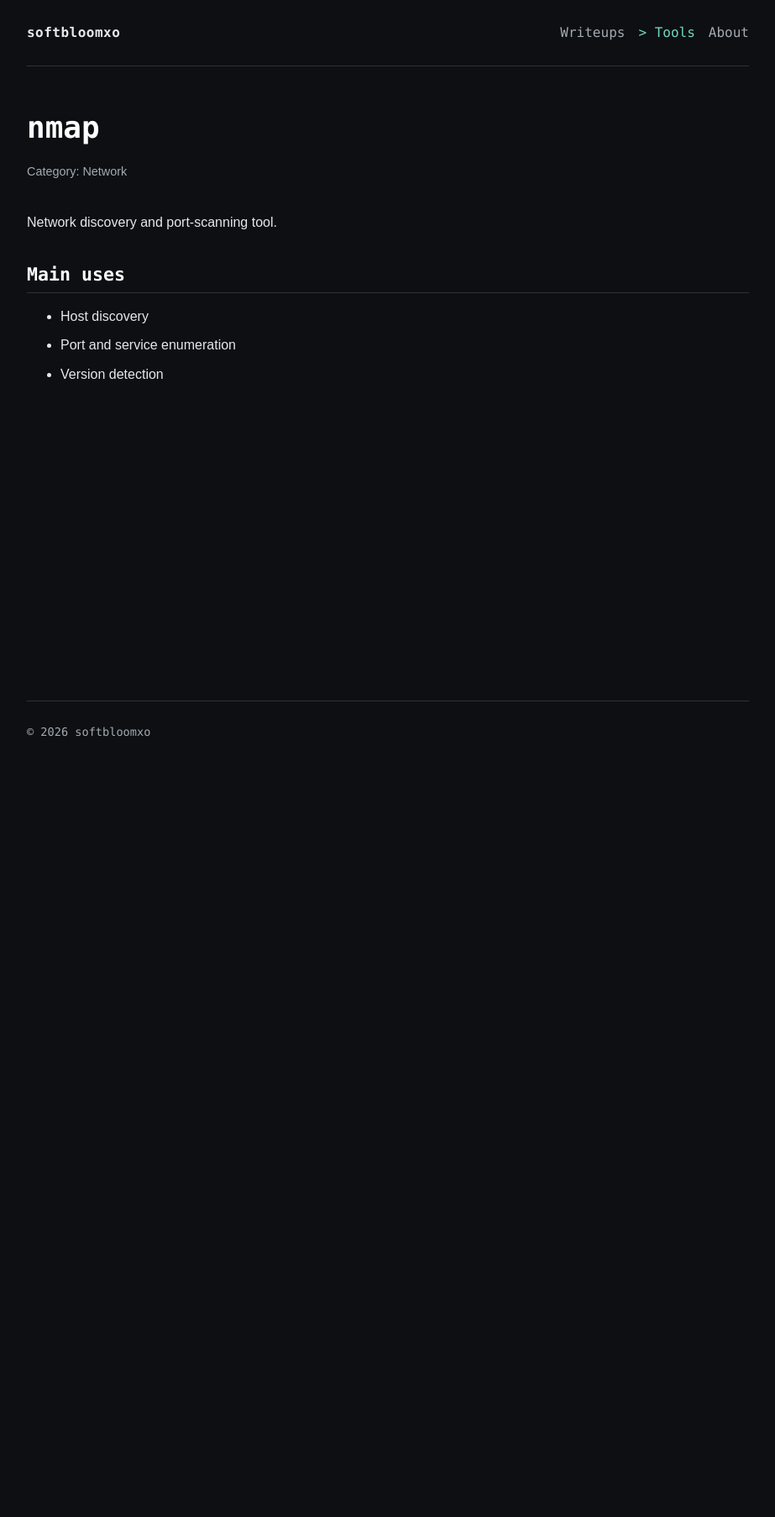
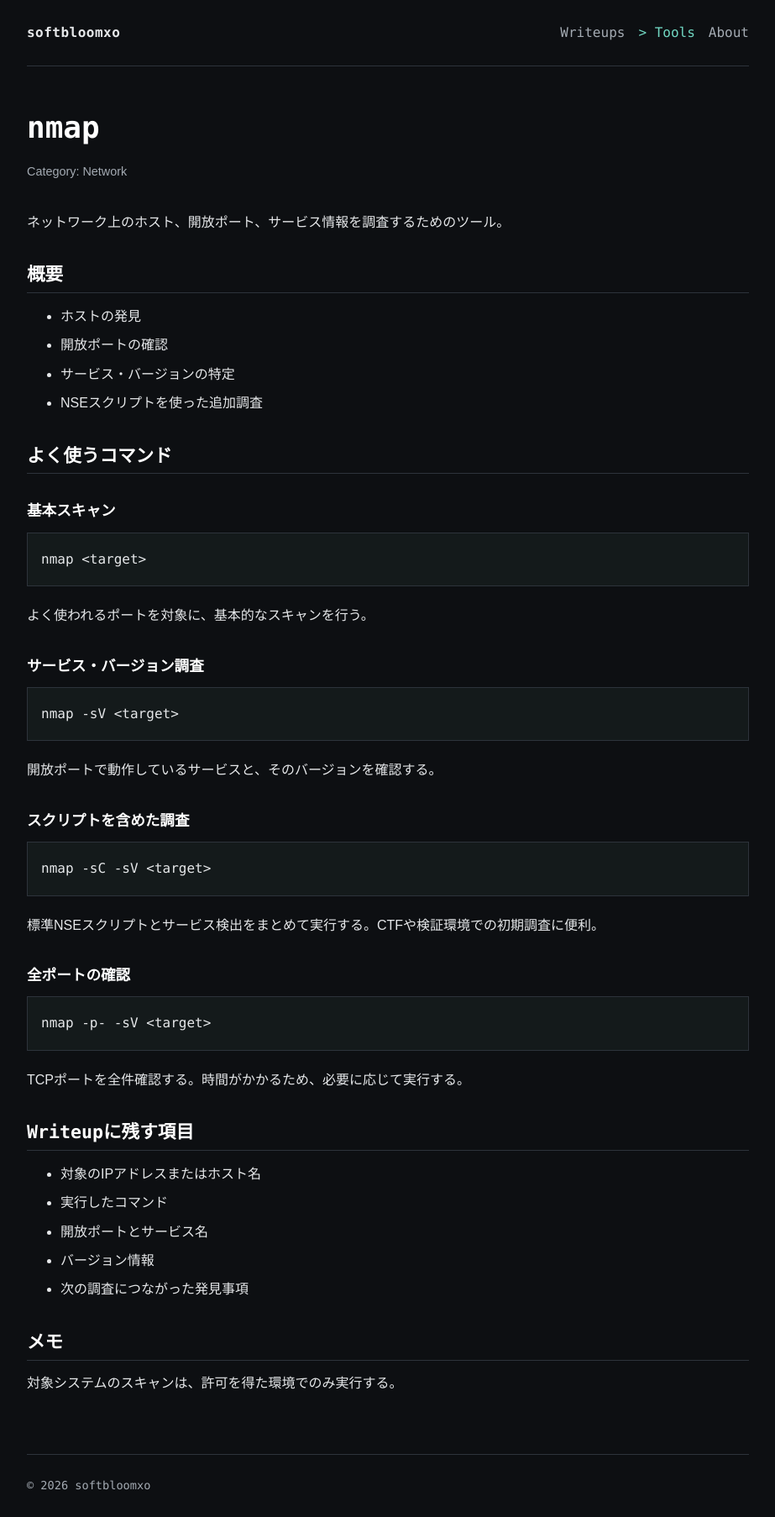
Before and after one commit to softbloomxo/security-notes, a Jekyll site: the page built from _tools/nmap.md, in a window 1280 px wide. Shown: the whole page at 84% size, without its empty margins (178-1101 px from the left). Built offline with Jekyll 4.4.1, drawn with Linux system fonts in a browser that asks for light colours; before the commit the page ends 909 px from its top, so only the background shows below that.

Commit message:
Add nmap tool guide template

````diff
--- a/_tools/nmap.md
+++ b/_tools/nmap.md
@@ -4,10 +4,57 @@ title: "nmap"
 category: "Network"
 ---
 
-Network discovery and port-scanning tool.
+ネットワーク上のホスト、開放ポート、サービス情報を調査するためのツール。
 
-## Main uses
+## 概要
 
-- Host discovery
-- Port and service enumeration
-- Version detection
+- ホストの発見
+- 開放ポートの確認
+- サービス・バージョンの特定
+- NSEスクリプトを使った追加調査
+
+## よく使うコマンド
+
+### 基本スキャン
+
+```bash
+nmap <target>
+```
+
+よく使われるポートを対象に、基本的なスキャンを行う。
+
+### サービス・バージョン調査
+
+```bash
+nmap -sV <target>
+```
+
+開放ポートで動作しているサービスと、そのバージョンを確認する。
+
+### スクリプトを含めた調査
+
+```bash
+nmap -sC -sV <target>
+```
+
+標準NSEスクリプトとサービス検出をまとめて実行する。CTFや検証環境での初期調査に便利。
+
+### 全ポートの確認
+
+```bash
+nmap -p- -sV <target>
+```
+
+TCPポートを全件確認する。時間がかかるため、必要に応じて実行する。
+
+## Writeupに残す項目
+
+- 対象のIPアドレスまたはホスト名
+- 実行したコマンド
+- 開放ポートとサービス名
+- バージョン情報
+- 次の調査につながった発見事項
+
+## メモ
+
+対象システムのスキャンは、許可を得た環境でのみ実行する。
````
Also changed, not shown: README.md.
